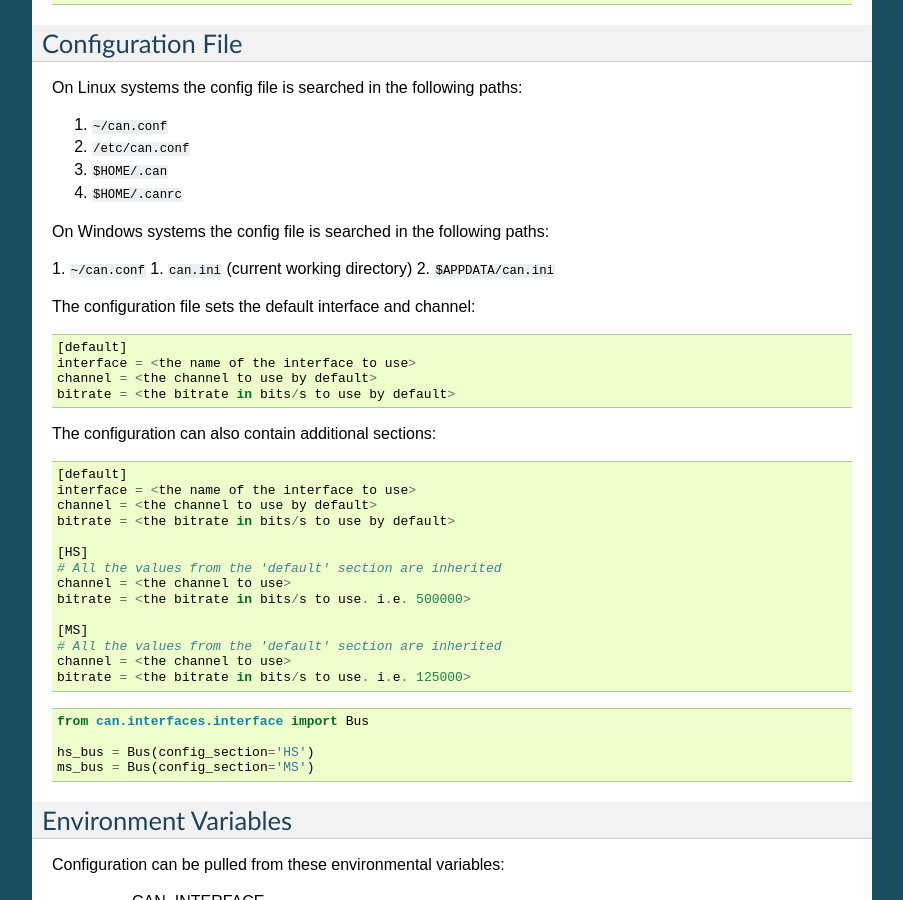
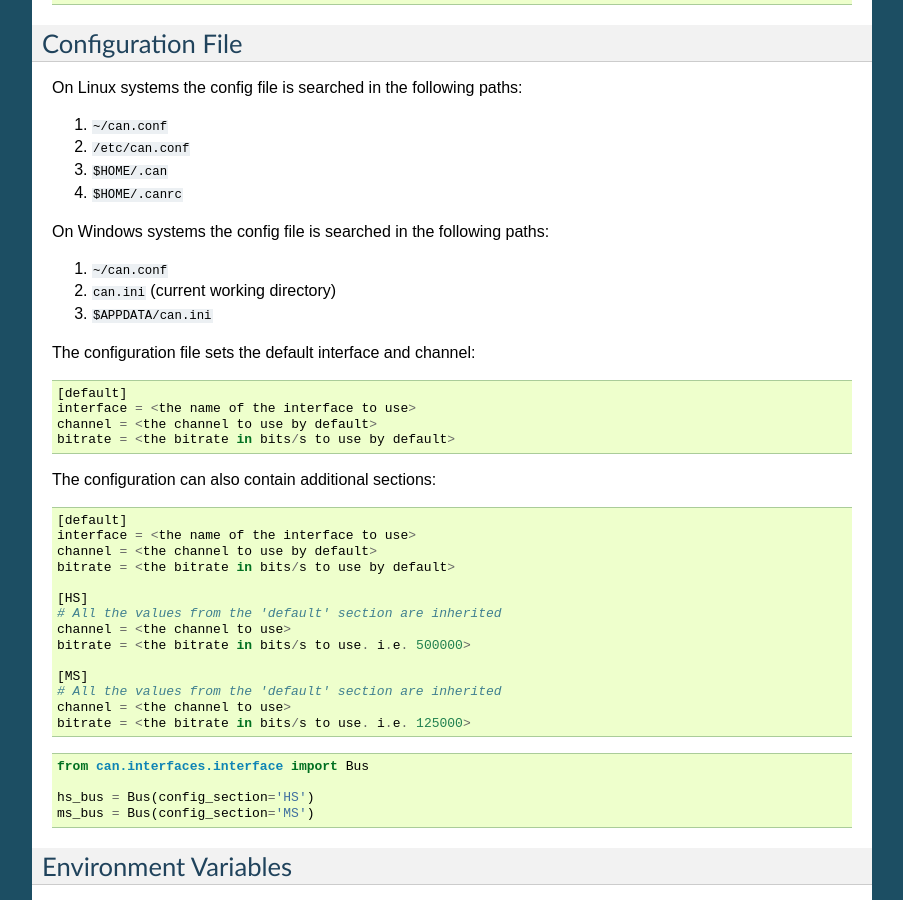
Before and after one commit to hardbyte/python-can, a Sphinx documentation site: the page built from doc/configuration.rst, in a window 1280 px wide and 900 px high, scrolled down 535 px. Shown: the whole window, without its empty margins (198-1101 px from the left). Built offline with Sphinx 7.4.7, drawn with Linux system fonts in a browser that asks for light colours.

Commit message:
Fix for numbered windows config file list
Adding automatic numbering for Linux and Windows config file list.

```diff
--- a/doc/configuration.rst
+++ b/doc/configuration.rst
@@ -36,16 +36,16 @@ Configuration File
 
 On Linux systems the config file is searched in the following paths:
 
-1. ``~/can.conf``
-2. ``/etc/can.conf``
-3. ``$HOME/.can``
-4. ``$HOME/.canrc``
+#. ``~/can.conf``
+#. ``/etc/can.conf``
+#. ``$HOME/.can``
+#. ``$HOME/.canrc``
 
 On Windows systems the config file is searched in the following paths:
 
-1. ``~/can.conf``
-1. ``can.ini`` (current working directory)
-2. ``$APPDATA/can.ini``
+#. ``~/can.conf``
+#. ``can.ini`` (current working directory)
+#. ``$APPDATA/can.ini``
 
 The configuration file sets the default interface and channel:
 
```
